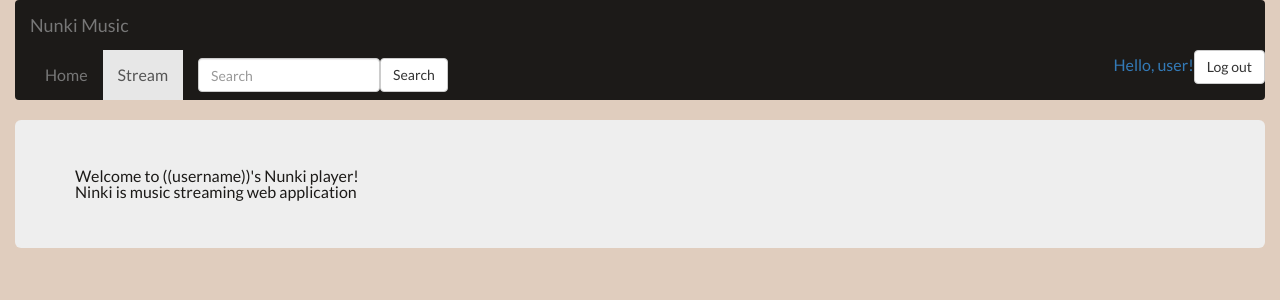
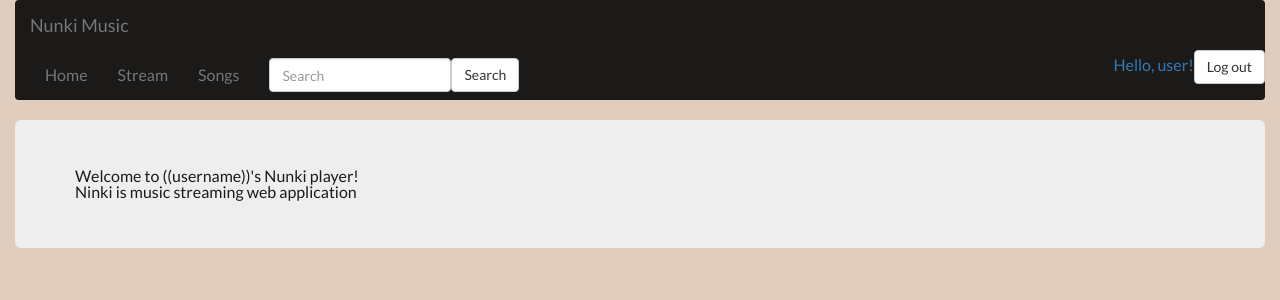
Before and after one commit to tctruong94/nunki-player, a React (Create React App) app: page / in a window 1280 px wide. Shown: the top 300 px of the page. Built offline with nearby package versions, Linux system fonts and the light colour scheme.

Commit message:
update nav bar

```diff
--- a/src/components/Navigation.js
+++ b/src/components/Navigation.js
@@ -19,7 +19,8 @@ const Navigation = () => {
             <div class="collapse navbar-collapse" id="bs-example-navbar-collapse-1">
                 <ul class="nav navbar-nav">
                     <li><a href="/">Home</a></li>
-                    <li class="active"><a href="/stream">Stream</a></li>
+                    <li><a href="/stream">Stream</a></li>
+                    <li><a href="/songs">Songs</a></li>
                 </ul>
                 <form class="navbar-form navbar-left">
                     <div class="form-group">
```
